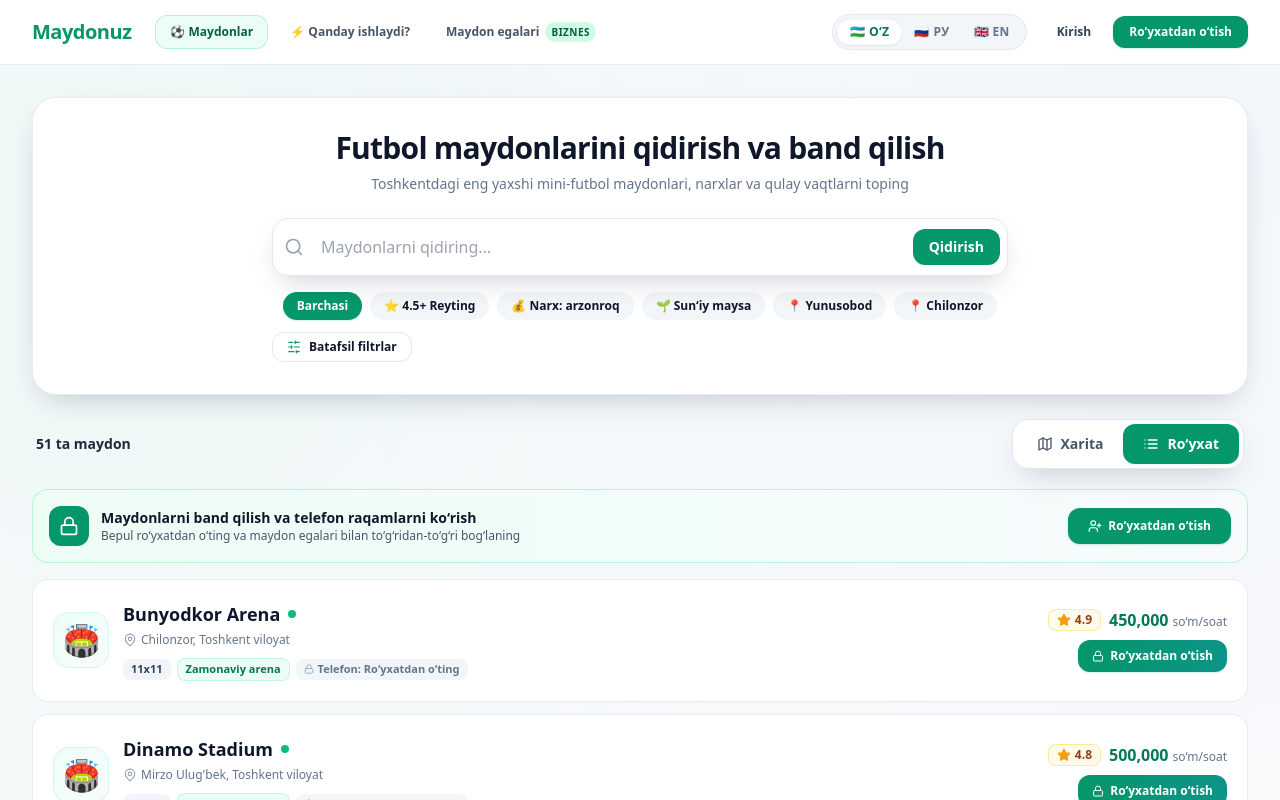
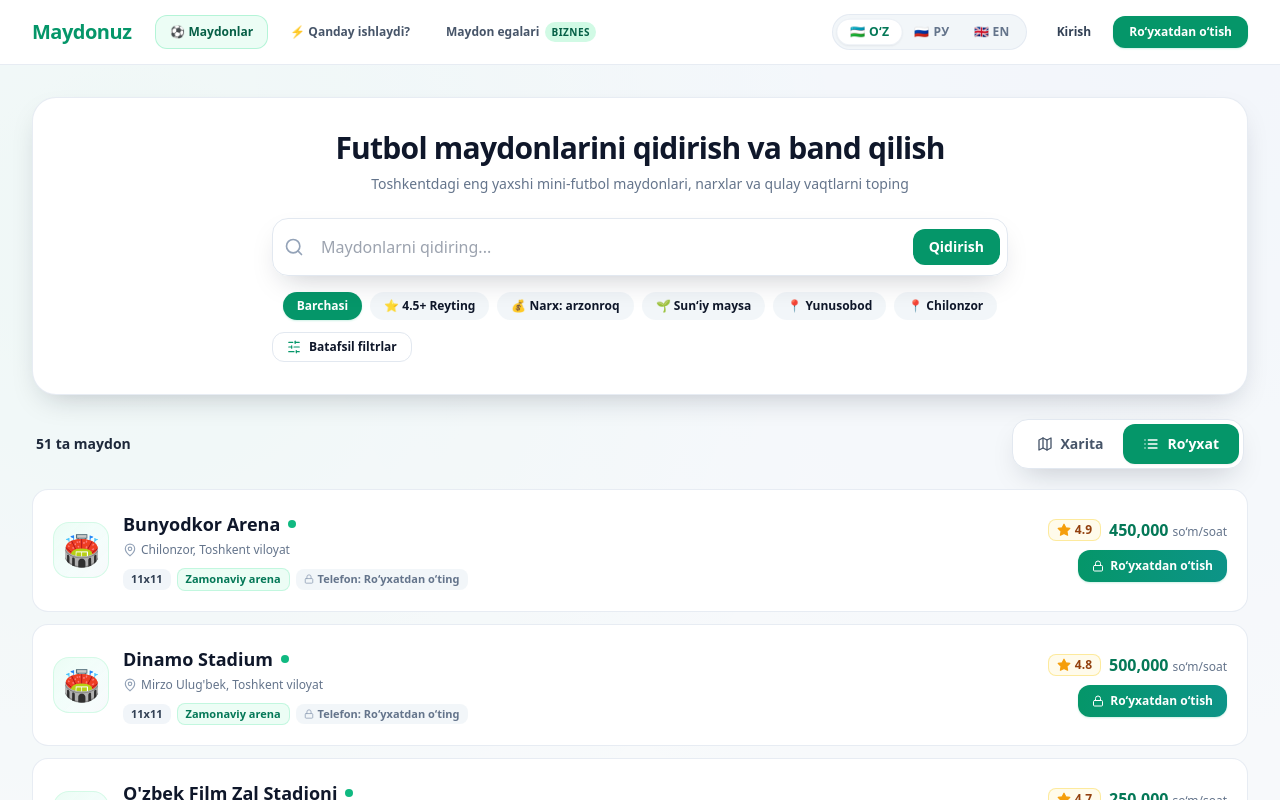
Before and after one commit to Farhodoff/maydonuz.uz, a React (Vite) app: page / in a window 1280 px wide. Shown: the top 800 px of the page. Built offline with nearby package versions, Linux system fonts and the light colour scheme.

Commit message:
fix(ui): remove guest registration reminder banner from field list

```diff
--- a/src/components/list/ListView.tsx
+++ b/src/components/list/ListView.tsx
@@ -1,19 +1,17 @@
 import React, { useState, useEffect } from 'react';
 import { useApp } from '../../contexts/AppContext';
 import { useLanguage } from '../../contexts/LanguageContext';
-import { useAuth } from '../../contexts/AuthContext';
 import FieldCard from './FieldCard';
 import FieldCardSkeleton from './FieldCardSkeleton';
 import { FootballField } from '../../types';
-import { ChevronDown, Lock, UserPlus } from 'lucide-react';
+import { ChevronDown } from 'lucide-react';
 
 const FieldDetailsModal = React.lazy(() => import('../modals/FieldDetailsModal'));
 
 const PAGE_SIZE = 10;
 
 const ListView: React.FC = () => {
-  const { filteredFields, isLoading, error, openAuthModal } = useApp();
-  const { isLoggedIn } = useAuth();
+  const { filteredFields, isLoading, error } = useApp();
   const { translations } = useLanguage();
   const [selectedField, setSelectedField] = useState<FootballField | null>(null);
   const [visibleCount, setVisibleCount] = useState(PAGE_SIZE);
@@ -61,32 +59,6 @@
 
   return (
     <>
-      {/* Auth Gate Reminder Banner for Guest Users */}
-      {!isLoggedIn && (
-        <div className="mb-4 p-4 rounded-2xl bg-gradient-to-r from-emerald-50 via-teal-50 to-slate-50 border border-emerald-200/80 flex flex-col sm:flex-row items-center justify-between gap-3 text-left shadow-xs">
-          <div className="flex items-center space-x-3">
-            <div className="w-10 h-10 rounded-xl bg-emerald-600 text-white flex items-center justify-center flex-shrink-0 font-bold shadow-xs">
-              <Lock className="h-5 w-5" />
-            </div>
-            <div>
-              <h4 className="text-sm font-extrabold text-slate-900">
-                {translations.guestBannerTitle || 'Maydonlarni band qilish va telefon raqamlarni ko‘rish'}
-              </h4>
-              <p className="text-xs text-slate-600">
-                {translations.guestBannerSubtitle || 'Bepul ro‘yxatdan o‘ting va maydon egalari bilan to‘g‘ridan-to‘g‘ri bog‘laning'}
-              </p>
-            </div>
-          </div>
-          <button
-            onClick={() => openAuthModal('register')}
-            className="w-full sm:w-auto px-5 py-2.5 rounded-xl bg-emerald-600 hover:bg-emerald-700 text-white font-black text-xs shadow-sm shadow-emerald-600/20 transition-all active:scale-95 flex-shrink-0 cursor-pointer text-center flex items-center justify-center space-x-1.5"
-          >
-            <UserPlus className="h-3.5 w-3.5" />
-            <span>{translations.register || 'Ro‘yxatdan o‘tish'}</span>
-          </button>
-        </div>
-      )}
-
       <div className="flex flex-col space-y-3">
         {displayedFields.map((field) => (
           <FieldCard
```
